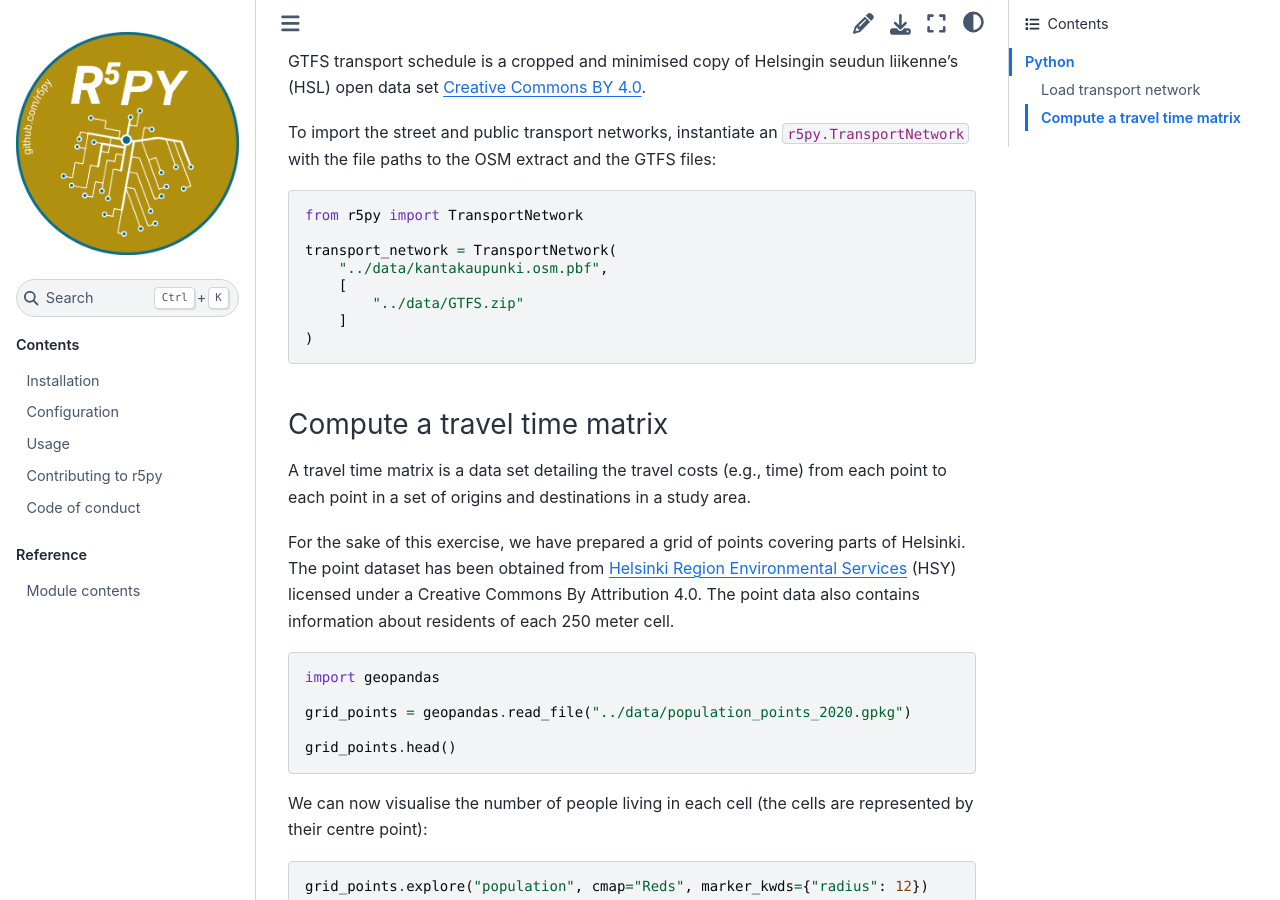
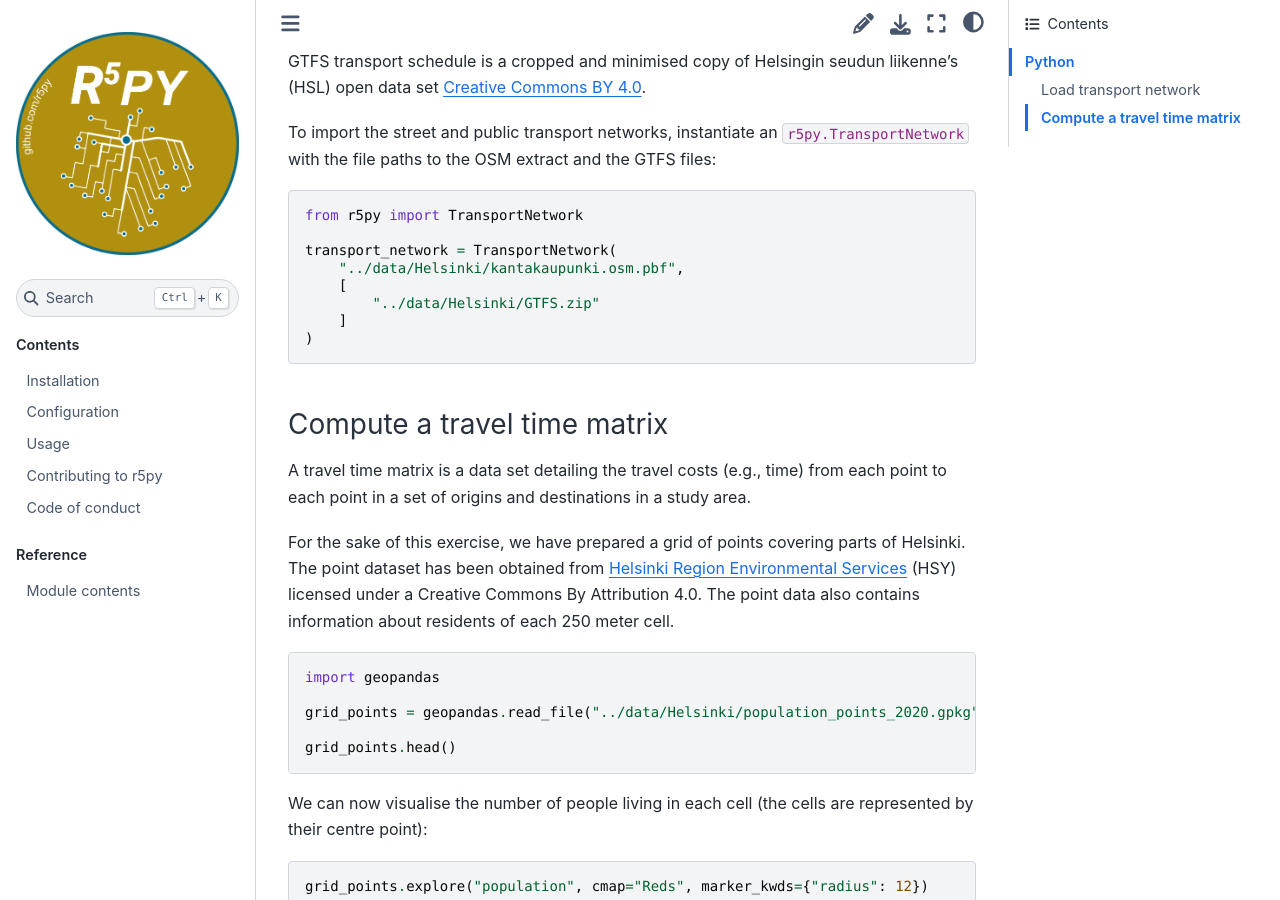
Before and after one commit to r5py/r5py, a Sphinx documentation site: the page built from docs/md/basic-usage.md, in a window 1280 px wide and 900 px high, scrolled down 974 px. Built offline with Sphinx 7.4.7 and the Sphinx Book theme 1.1.4, drawn with Linux system fonts in a browser that asks for light colours.

Commit message:
update sample data file locations in docs

````diff
--- a/docs/md/basic-usage.md
+++ b/docs/md/basic-usage.md
@@ -52,9 +52,9 @@ To import the street and public transport networks, instantiate an `r5py.Transpo
 from r5py import TransportNetwork
 
 transport_network = TransportNetwork(
-    "../data/kantakaupunki.osm.pbf",
+    "../data/Helsinki/kantakaupunki.osm.pbf",
     [
-        "../data/GTFS.zip"
+        "../data/Helsinki/GTFS.zip"
     ]
 )
 ```
@@ -68,7 +68,7 @@ For the sake of this exercise, we have prepared a grid of points covering parts
 ```python
 import geopandas
 
-grid_points = geopandas.read_file("../data/population_points_2020.gpkg")
+grid_points = geopandas.read_file("../data/Helsinki/population_points_2020.gpkg")
 
 grid_points.head()
 ```
````
Also changed, not shown: docs/notebooks/basic-usage.ipynb.
